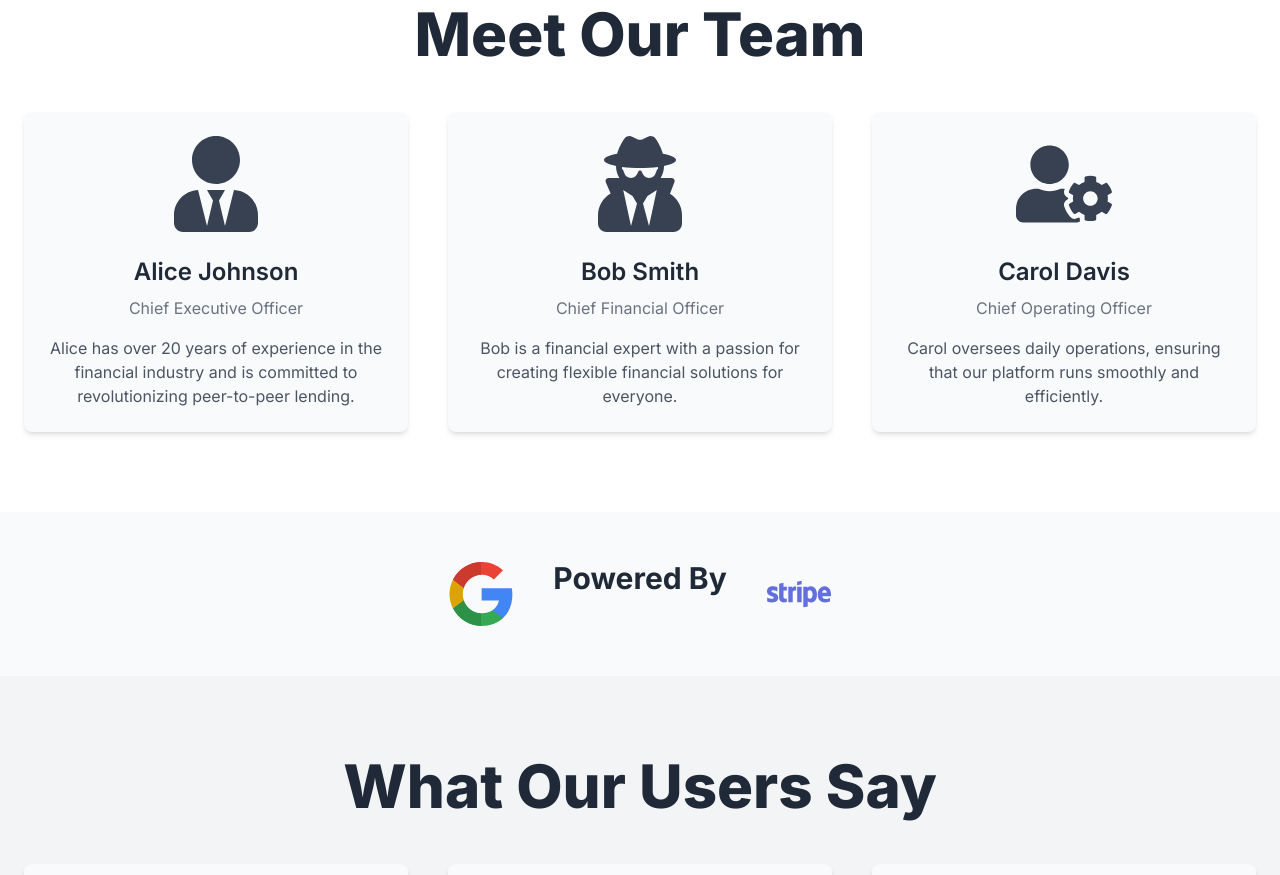
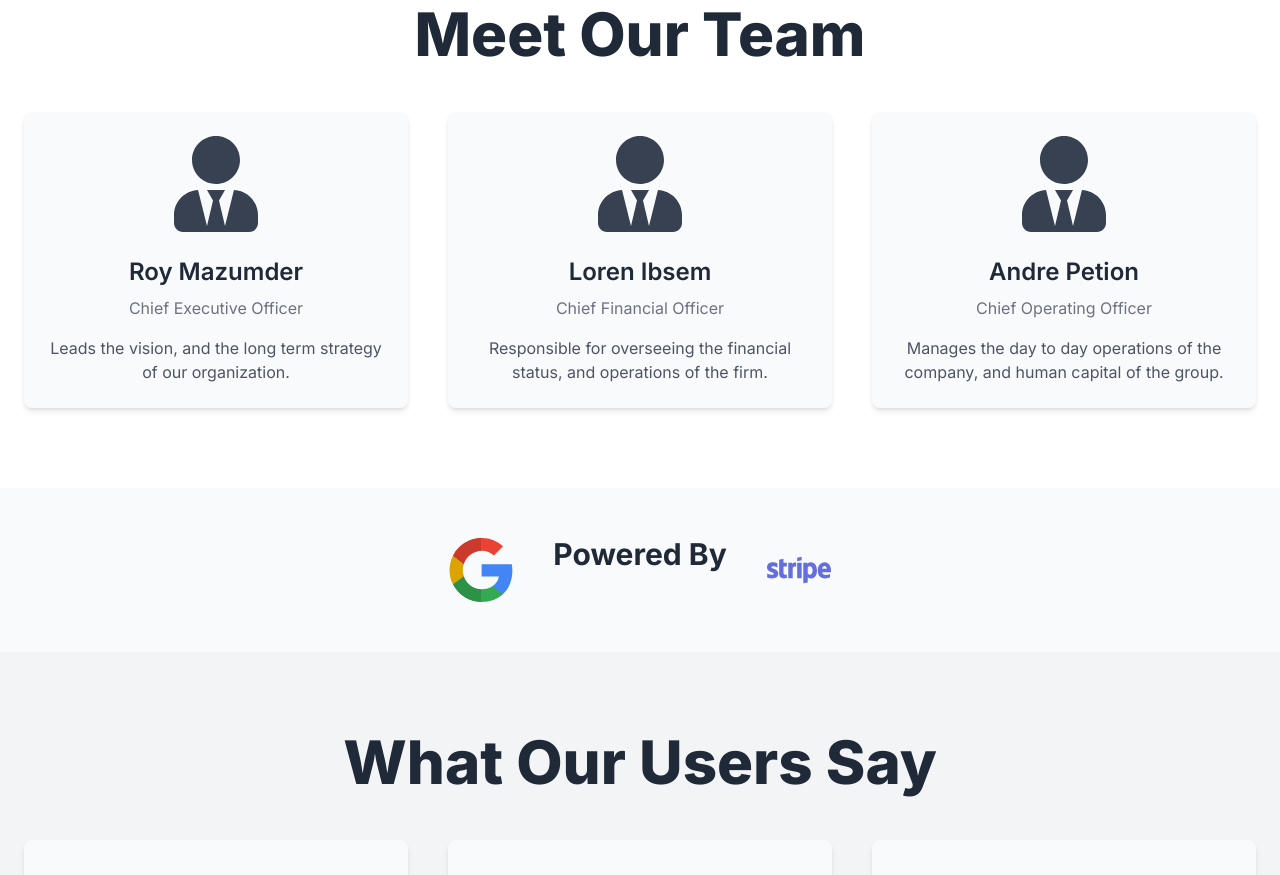
Before and after one commit to AritraRoy0/GFY, a Next.js app in the folder client/: page / in a window 1280 px wide. Shown: the part 1600-2475 px from the top of the page. Built offline with nearby package versions, Linux system fonts and the light colour scheme.

Commit message:
Client: DashBoard3

```diff
--- a/client/src/app/page.tsx
+++ b/client/src/app/page.tsx
@@ -554,22 +554,22 @@ interface TeamMember {
 
 const teamMembers: TeamMember[] = [
 	{
-		name: "Alice Johnson",
+		name: "Roy Mazumder",
 		title: "Chief Executive Officer",
 		icon: <FaUserTie className="text-gray-700 w-24 h-24 mx-auto mb-6" />,
-		bio: "Alice has over 20 years of experience in the financial industry and is committed to revolutionizing peer-to-peer lending.",
+		bio: "Leads the vision, and the long term strategy of our organization.",
 	},
 	{
-		name: "Bob Smith",
+		name: "Loren Ibsem",
 		title: "Chief Financial Officer",
-		icon: <FaUserSecret className="text-gray-700 w-24 h-24 mx-auto mb-6" />,
-		bio: "Bob is a financial expert with a passion for creating flexible financial solutions for everyone.",
+		icon: <FaUserTie className="text-gray-700 w-24 h-24 mx-auto mb-6" />,
+		bio: "Responsible for overseeing the financial status, and operations of the firm.",
 	},
 	{
-		name: "Carol Davis",
+		name: "Andre Petion",
 		title: "Chief Operating Officer",
-		icon: <FaUserCog className="text-gray-700 w-24 h-24 mx-auto mb-6" />,
-		bio: "Carol oversees daily operations, ensuring that our platform runs smoothly and efficiently.",
+		icon: <FaUserTie className="text-gray-700 w-24 h-24 mx-auto mb-6" />,
+		bio: "Manages the day to day operations of the company, and human capital of the group.",
 	},
 ];
 
```
